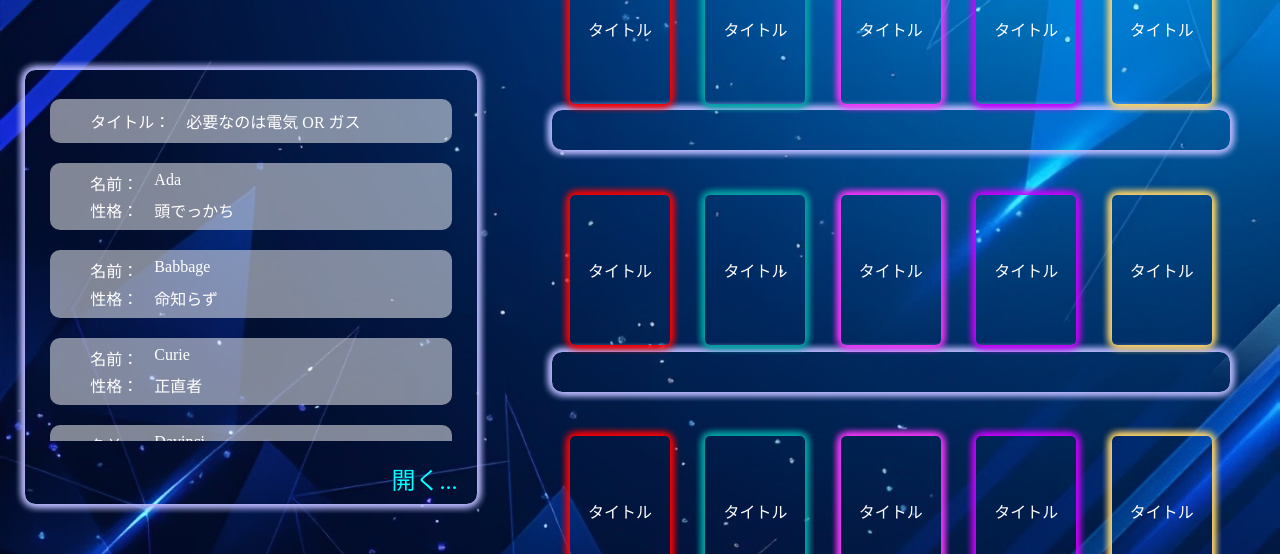
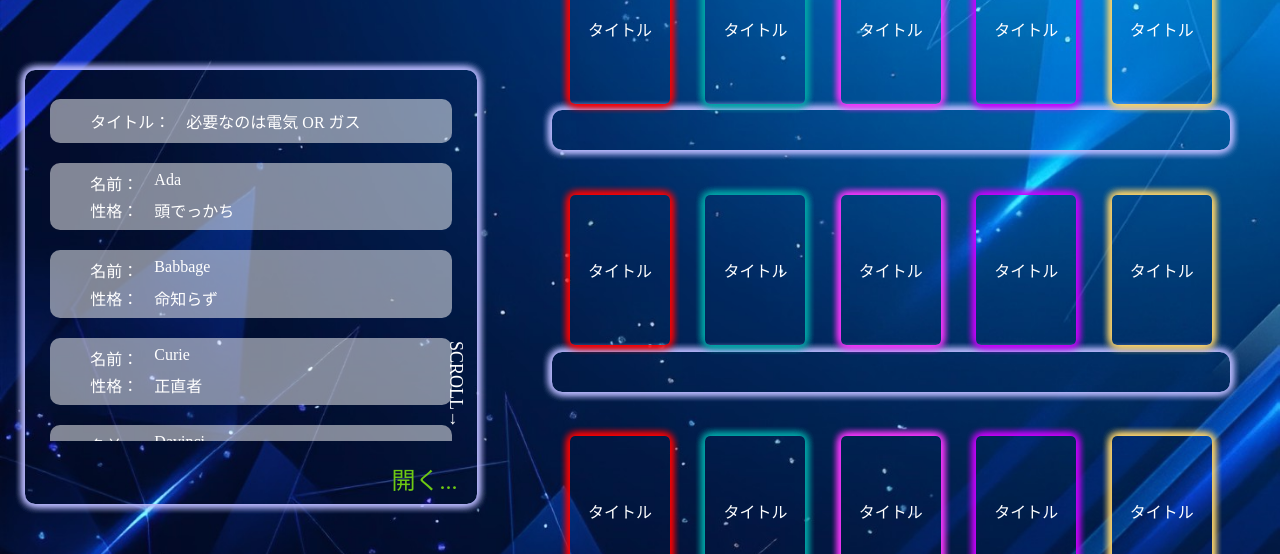
Before and after one commit to ten-pro/GiikuCAMPvol4, a Next.js app in the folder frontend/: page /record in a window 1280 px wide. Shown: the part 216-770 px from the top of the page. Built offline with nearby package versions, Linux system fonts and the light colour scheme.

Commit message:
調整
SCRollわかりやすく調整
本にPointer付与
開くはどうしたらいいやろ？

```diff
--- a/frontend/src/components/Record/RecordLeft.tsx
+++ b/frontend/src/components/Record/RecordLeft.tsx
@@ -25,6 +25,7 @@ return (
             <div className={Styles.openArea}>
                 <div className={Styles.open}>開く...</div>
             </div>
+            <div className={Styles.scroll}>SCROLL→</div>
         </div>
     </div>
 </>
--- a/frontend/src/styles/Record/Record.module.scss
+++ b/frontend/src/styles/Record/Record.module.scss
@@ -28,6 +28,7 @@
         0 0 5px #d3d3ff;
     }
     .leftBottom {
+        position: relative;
         box-shadow:
             0 0 10px #bbbbff,
             0 0 10px #bbbbff,
@@ -90,15 +91,24 @@
             width: 15%;
             margin: 5% 0 0 auto;
             .open {
-                color: aqua;
+                color: rgb(110, 201, 19);
                 font-size: 24px;
                 cursor: pointer;
                 // text-align: right;
+                // background-color: #ffffff;
                 white-space: nowrap;
             }
             .open:hover {
                 text-decoration: underline;
             }
+        }
+        .scroll {
+            color: #ffffff;
+            transform: rotate(90deg);
+            position: absolute;
+            font-size: large;
+            right: -5%;
+            bottom: 25%;
         }
     }
 }
@@ -131,6 +141,7 @@
                 display: flex;
                 justify-content: space-around;
                 .book {
+                    cursor: pointer;
                     width: 100px;
                     height: 150px;
                     border-radius: 5px;
```
